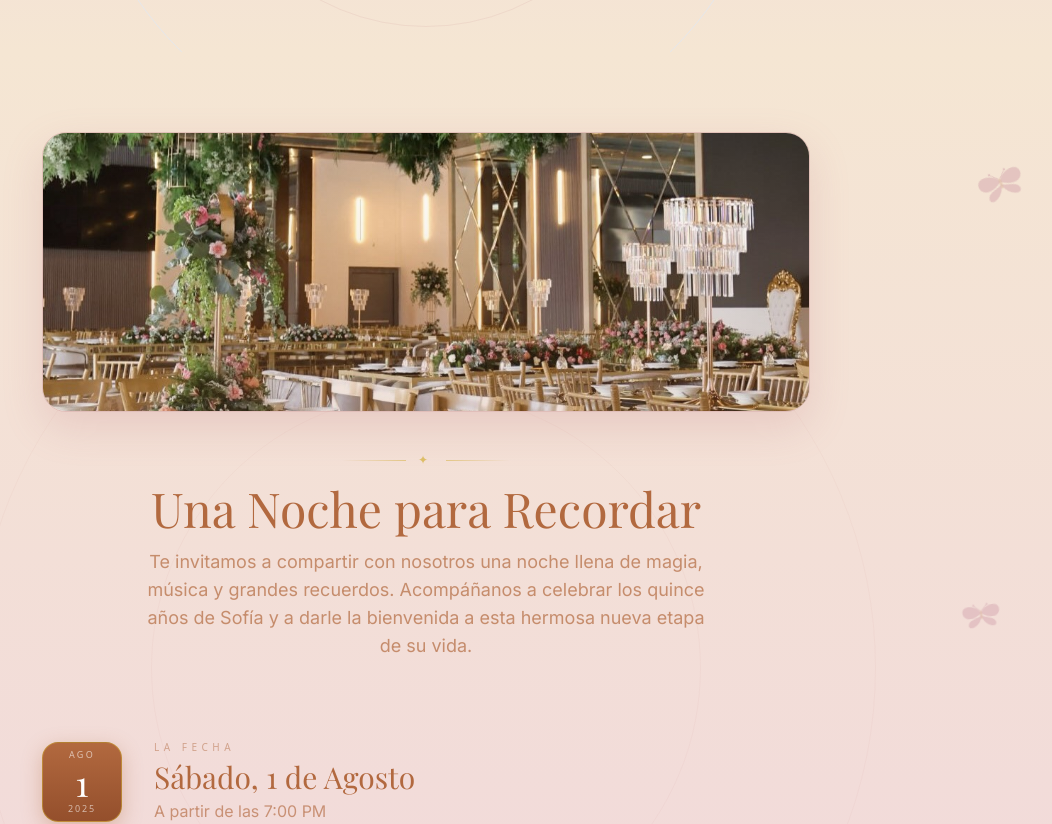
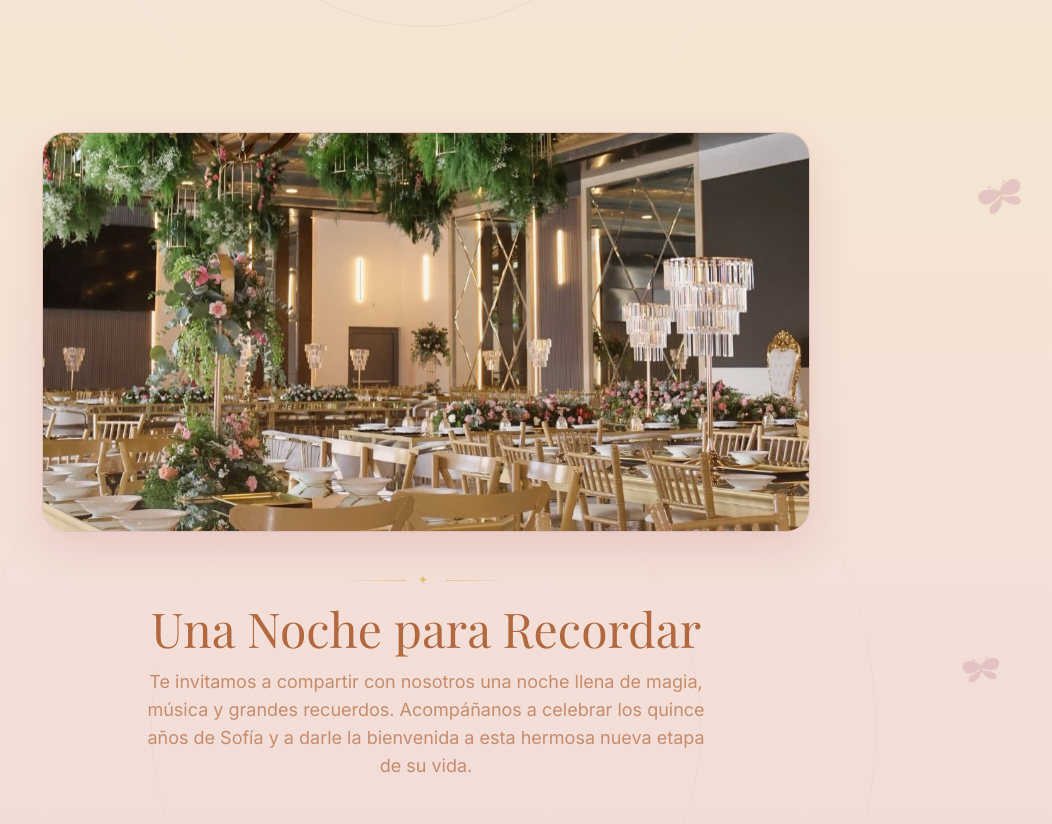
Before and after one commit to zamikos/stack2, a Next.js app in the folder sofia-xv/: page /celebration in a window 1280 px wide. Shown: the part 3540-4364 px from the top of the page, without its empty margins (214-1266 px from the left). Built offline with nearby package versions, Linux system fonts and the light colour scheme; a web font is replaced by a local one.

Commit message:
Update SofiaXV.js

```diff
--- a/sofia-xv/app/SofiaXV.js
+++ b/sofia-xv/app/SofiaXV.js
@@ -885,7 +885,7 @@ export default function SofiaXV() {
         <div className="absolute top-1/2 left-1/2 -translate-x-1/2 -translate-y-1/2 w-[550px] h-[550px] rounded-full border border-[#B76E79]/5 pointer-events-none" />
 
         <div className="max-w-3xl mx-auto text-center w-full relative z-10">
-          <div className="relative w-full h-48 md:h-[35vh] max-h-80 rounded-2xl md:rounded-3xl overflow-hidden border border-[#B76E79]/30 mb-10 shadow-[0_15px_40px_rgba(183,110,121,0.2)] group">
+          <div className="relative w-full h-64 md:h-[50vh] max-h-[500px] rounded-2xl md:rounded-3xl overflow-hidden border border-[#B76E79]/30 mb-10 shadow-[0_15px_40px_rgba(183,110,121,0.2)] group">
             <img
               src="/images/salon/salon.jpg"
               alt="Salón de Eventos Elegance"
```
